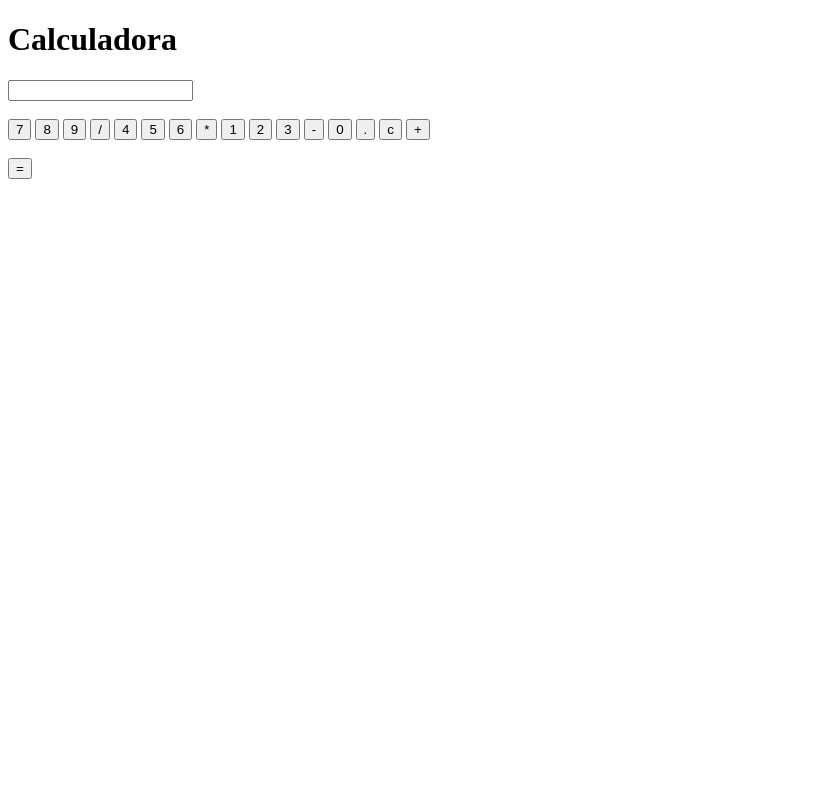
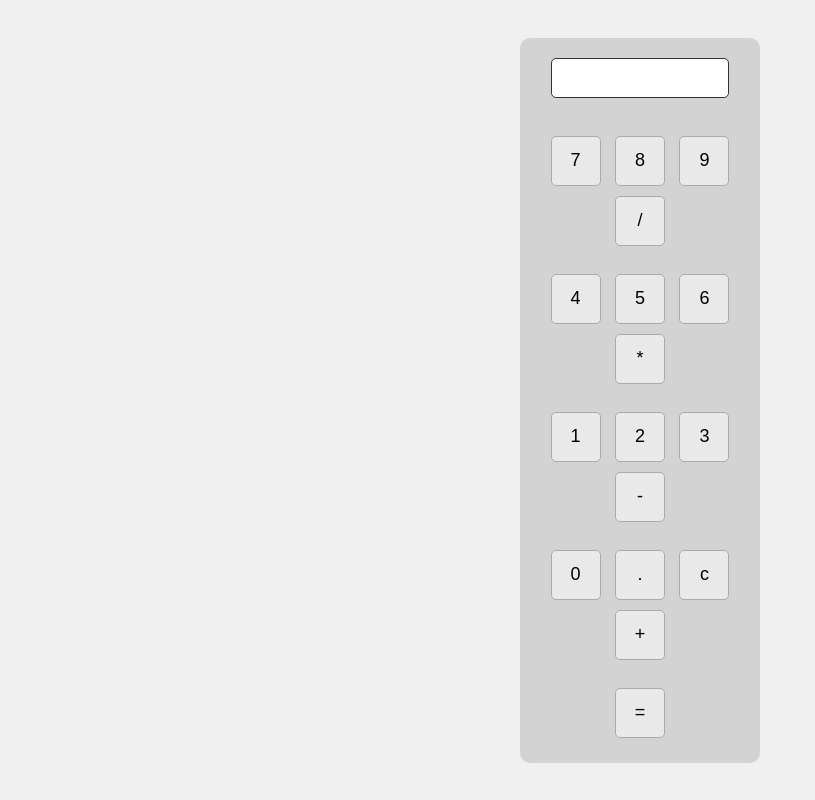
Before and after one commit to Andreskrii/laboratorio_calculadora, a plain HTML site: page index.html in a window 1280 px wide. Shown: the whole page, without its empty margins (0-815 px from the left). Drawn offline with Linux system fonts and the light colour scheme.

Commit message:
se realiza estructura del css para dar forma al html

```diff
--- a/index.html
+++ b/index.html
@@ -9,7 +9,6 @@
 </head>
 
 <body>
-    <h1>Calculadora</h1>
 
     <form name="calculadora_esquema">
         <input type="text" name="pantalla" id="pantalla" readonly>
@@ -20,24 +19,27 @@
         <input type="button" value="8" onclick="agregarNumero('8')">
         <input type="button" value="9" onclick="agregarNumero('9')">
         <input type="button" value="/" onclick="agregarNumero('/')">
+        <br><br>
 
         <!-- fila 2 de botones -->
         <input type="button" value="4" onclick="agregarNumero('4')">
         <input type="button" value="5" onclick="agregarNumero('5')">
         <input type="button" value="6" onclick="agregarNumero('6')">
         <input type="button" value="*" onclick="agregarNumero('*')">
+        <br><br>
 
         <!-- fila 3 de botones -->
         <input type="button" value="1" onclick="agregarNumero('1')">
         <input type="button" value="2" onclick="agregarNumero('2')">
         <input type="button" value="3" onclick="agregarNumero('3')">
         <input type="button" value="-" onclick="agregarNumero('-')">
+        <br><br>
 
         <!-- fila 4 de botones -->
         <input type="button" value="0" onclick="agregarNumero('0')">
         <input type="button" value="." onclick="agregarNumero('.')">
         <input type="button" value="c" onclick="LimpiarPantalla()">
-        <input type="button" value="+" onclick="agregarOperador(+)">
+        <input type="button" value="+" onclick="agregarOperador('+')">
         <br><br>
 
         <!-- boton para calcular el resultado -->
--- a/style.css
+++ b/style.css
@@ -0,0 +1,46 @@
+body{
+    font-family: Arial, Helvetica, sans-serif;
+    background-color: #f0f0f0;
+    display: flex;
+    justify-content: center;
+    align-items: center;
+    height: 100vh;
+    margin: 0;
+}
+
+form[name=calculadora_esquema]{
+    background-color: #d3d3d3;
+    padding: 20px;
+    border-radius: 10px;
+    width: 200px;
+    text-align: center;
+}
+
+#pantalla{
+    width: calc(100% - 22px); /* Que ocupe casi todo el ancho del formulario, menos un poquito para el borde */
+    height: 40px;
+    font-size: 24px;
+    margin-bottom: 15px;
+    text-align: right;
+    padding: 5px 10px;
+    border: 1px solid #333;
+    border-radius: 5px;
+    box-sizing: border-box; /* Para que el padding no aumente el tamaño total */
+}
+
+/* estilos para los botones*/
+input[type=button]{
+    width: 50px;
+    height: 50px;
+    font-size: 18px;
+    margin: 5px;
+    border: 1px solid #aaa;
+    border-radius: 5px;
+    cursor: pointer;
+    background-color: #e9e9e9;
+}
+
+/* raton gris botones */
+input[type="button"]:hover {
+    background-color: #d0d0d0;
+}
```
